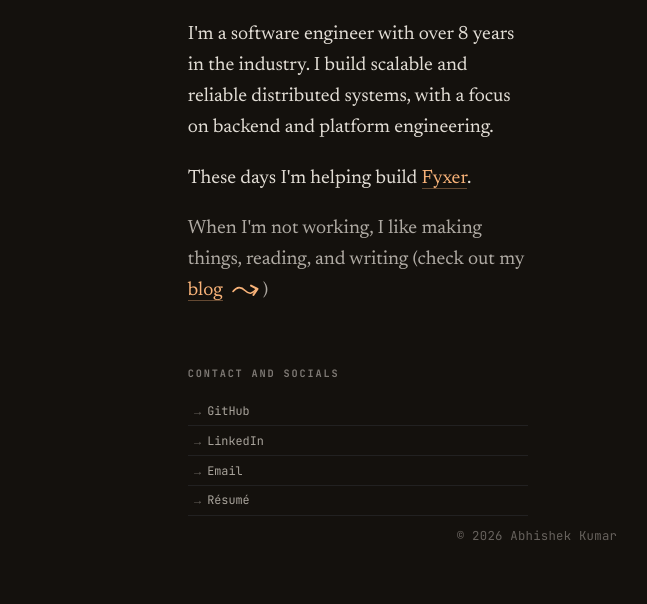
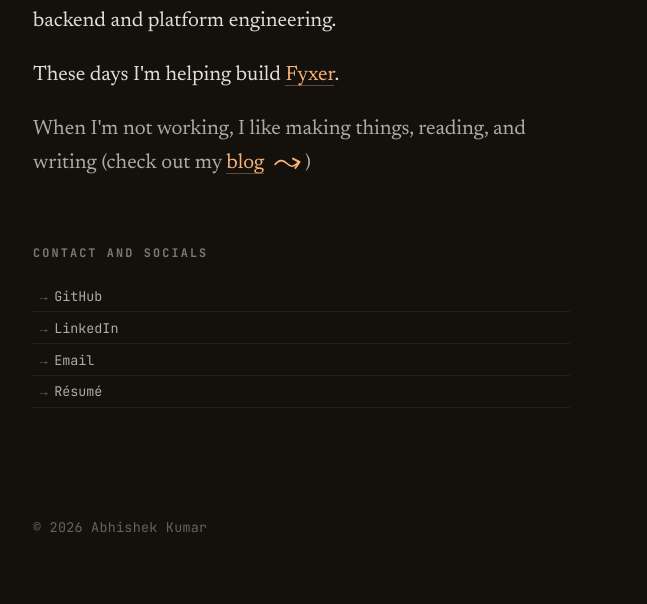
Before and after one commit to uint4096/personal-website, an Astro site: page / in a window 1280 px wide. Shown: the part 240-844 px from the top of the page, without its empty margins (111-758 px from the left). After the commit the page ends 800 px from the top, so only its background shows below. Built offline with nearby package versions, Linux system fonts and the light colour scheme; Astro itself is replaced by a stand-in of ours.

Commit message:
style: centralised variables

```diff
--- a/src/components/Contact.astro
+++ b/src/components/Contact.astro
@@ -14,19 +14,19 @@ const { title, link } = Astro.props;
 
 <style>
     span {
-        color: oklch(0.5 0.01 70);
+        color: var(--text-dim);
     }
 
     a {
-        font-family: "JetBrains Mono", monospace;
+        font-family: var(--font-mono);
         text-decoration: none;
-        font-size: clamp(0.4rem, 0.5rem + 0.3vw, 2rem);
+        font-size: var(--step--1);
         display: flex;
         align-items: baseline;
         gap: 0.5em;
         padding: 0.5vw;
-        color: oklch(0.72 0.012 80);
-        border-bottom: 1px solid oklch(0.25 0.0008 50);
+        color: var(--text-muted);
+        border-bottom: 1px solid var(--rule);
         transition: color 0.15s;
     }
 </style>
--- a/src/components/Footer.astro
+++ b/src/components/Footer.astro
@@ -5,16 +5,16 @@
 <style>
     footer {
         width: 100%;
-        position: fixed;
-        bottom: 0;
-        padding: 1em 0;
+        max-width: var(--measure);
+        margin-inline: auto;
+        padding-block: 1.5rem;
+        padding-inline: var(--gutter);
     }
     p {
-        font-family: "JetBrains Mono", monospace;
-        font-size: calc(0.65rem + 0.15vw);
-        color: oklch(0.5 0.01 70);
+        font-family: var(--font-mono);
+        font-size: var(--step--1);
+        color: var(--text-dim);
         letter-spacing: 0.02em;
-        margin: auto;
-        width: max-content;
+        margin: 0;
     }
 </style>
--- a/src/components/Header.astro
+++ b/src/components/Header.astro
@@ -11,10 +11,10 @@ const { name } = Astro.props;
 <style>
     h1 {
         font-weight: 400;
-        font-size: clamp(4rem, 2.2rem + 0.9vw, 3.8rem);
+        font-size: var(--step-4);
         line-height: 1;
         margin: 0px;
         letter-spacing: -0.02em;
-        color: oklch(0.95 0.012 85);
+        color: var(--text-strong);
     }
 </style>
--- a/src/components/Para.astro
+++ b/src/components/Para.astro
@@ -1,19 +1,23 @@
 ---
 interface Props {
-    children: any;
-    colorOverride?: string;
+    variant?: "default" | "muted";
 }
 
-const { children, colorOverride = "oklch(0.9, 0.012, 80)" } = Astro.props;
+const { variant = "default" } = Astro.props;
 ---
 
-<p><slot /></p>
+<p class={variant}><slot /></p>
 
-<style define:vars={{ colorOverride }}>
+<style>
     p {
-        color: var(--colorOverride);
-        font-size: clamp(0.7rem, 0.8rem + 0.5vw, 2rem);
+        font-size: var(--step-0);
         line-height: 1.62;
         letter-spacing: -0.004em;
     }
+    .default {
+        color: var(--text);
+    }
+    .muted {
+        color: var(--text-muted);
+    }
 </style>
--- a/src/layouts/BaseLayout.astro
+++ b/src/layouts/BaseLayout.astro
@@ -1,5 +1,7 @@
 ---
 import Footer from "@components/Footer.astro";
+
+import "@styles/global.css";
 
 interface Props {
     title: string;
@@ -29,12 +31,3 @@ const { title } = Astro.props;
         <Footer />
     </body>
 </html>
-
-<style>
-    :root {
-        font-family: "Newsreader", Georgia, serif;
-        background-color: #14110d;
-        color: oklch(0.9 0.012 80);
-        box-sizing: border-box;
-    }
-</style>
--- a/src/pages/index.astro
+++ b/src/pages/index.astro
@@ -32,7 +32,7 @@ const contacts: Array<ComponentProps<typeof Contact>> = [
 ---
 
 <BaseLayout title={NAME}>
-    <div>
+    <div class="layout">
         <section class="intro">
             <Header name={NAME} />
             <section>
@@ -51,7 +51,7 @@ const contacts: Array<ComponentProps<typeof Contact>> = [
                         >.
                     </span>
                 </Para>
-                <Para colorOverride="oklch(0.74 0.012 80)">
+                <Para variant="muted">
                     When I'm not working, I like making things, reading, and
                     writing (check out my <a href="#writing">blog</a>
                     <span class="arrow"><Arrow /></span>)</Para
@@ -70,36 +70,41 @@ const contacts: Array<ComponentProps<typeof Contact>> = [
 </BaseLayout>
 
 <style>
-    div {
+    .layout {
+        flex: 1;
+        min-height: 0;
         display: grid;
-        padding: clamp(7vh, 10vh, 12vh) 23%;
         grid-template-columns: minmax(0px, 1.28fr) minmax(0px, 0.9fr);
-        max-height: 100vh;
-        gap: clamp(4vw, 8vw, 12vw);
-        margin: 0px auto;
+        gap: clamp(2rem, 6vw, 6rem);
+        width: 100%;
+        max-width: var(--measure);
+        margin-inline: auto;
+        padding-block: var(--pad-block);
+        padding-inline: var(--gutter);
     }
     .intro {
         display: flex;
         flex-direction: column;
+        align-self: start;
         gap: 1.5rem;
     }
     a {
-        color: oklch(0.82 0.11 60);
-        border-bottom: 1px solid oklch(0.82 0.11 60 / 0.35);
+        color: var(--accent);
+        border-bottom: 1px solid var(--accent-rule);
         text-decoration: none;
     }
     .arrow {
         display: inline-flex;
         align-items: center;
         margin-left: 0.2em;
-        color: oklch(0.82 0.11 60);
+        color: var(--accent);
         transform: translateY(3px);
     }
     h5 {
-        font-family: "JetBrains Mono", monospace;
-        font-size: clamp(0.4rem, 0.4rem + 0.3vw, 2rem);
+        font-family: var(--font-mono);
+        font-size: var(--step--2);
         letter-spacing: 0.18em;
         text-transform: uppercase;
-        color: oklch(0.58 0.01 70);
+        color: var(--text-faint);
     }
 </style>
--- /dev/null
+++ b/src/styles/global.css
@@ -0,0 +1,46 @@
+*,
+*::before,
+*::after {
+    box-sizing: border-box;
+}
+
+:root {
+    color-scheme: dark;
+
+    --bg: #14110d;
+    --text-strong: oklch(0.95 0.012 85);
+    --text: oklch(0.9 0.012 80);
+    --text-muted: oklch(0.74 0.012 80);
+    --text-faint: oklch(0.58 0.01 70);
+    --text-dim: oklch(0.5 0.01 70);
+    --accent: oklch(0.82 0.11 60);
+    --accent-rule: oklch(0.82 0.11 60 / 0.35);
+    --rule: oklch(0.25 0.0008 50);
+
+    --font-serif: "Newsreader", Georgia, serif;
+    --font-mono: "JetBrains Mono", ui-monospace, monospace;
+
+    --step--2: clamp(0.6875rem, 0.66rem + 0.1vw, 0.75rem);
+    --step--1: clamp(0.75rem, 0.71rem + 0.16vw, 0.875rem);
+    --step-0: clamp(1.0625rem, 0.96rem + 0.42vw, 1.375rem);
+    --step-4: clamp(2.25rem, 1.55rem + 2.8vw, 4rem);
+
+    --measure: 70rem;
+    --gutter: clamp(1.25rem, 5vw, 4rem);
+    --pad-block: clamp(3rem, 9vh, 7rem);
+}
+
+html {
+    height: 100%;
+}
+
+body {
+    margin: 0;
+    min-height: 100%;
+    display: flex;
+    flex-direction: column;
+    background-color: var(--bg);
+    color: var(--text);
+    font-family: var(--font-serif);
+    font-size: var(--step-0);
+}
--- a/tsconfig.json
+++ b/tsconfig.json
@@ -5,7 +5,8 @@
   "compilerOptions": {
     "paths": {
       "@components/*": ["./src/components/*"],
-      "@layouts/*": ["./src/layouts/*"]
+      "@layouts/*": ["./src/layouts/*"],
+      "@styles/*": ["./src/styles/*"]
     }
   }
 }
```
